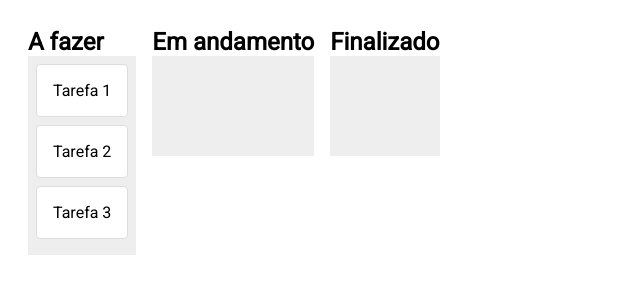
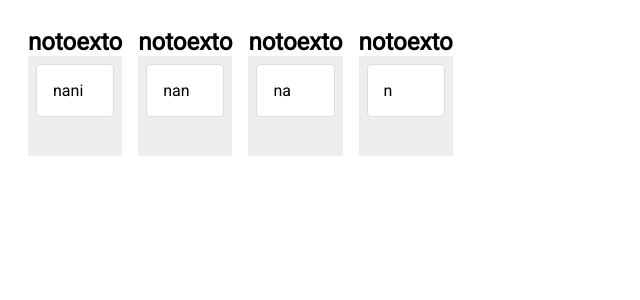
Before and after one commit to AndreVsc/CheckList, a React (Vite) app in the folder Sunf/: page /FormBlock in a window 1280 px wide. Shown: the top 300 px of the page, without its empty margins (0-640 px from the left). Built offline with nearby package versions, Linux system fonts and the light colour scheme.

Commit message:
0.0.2.0v

```diff
--- a/Sunf/src/components/collection/CollectionBlock.css
+++ b/Sunf/src/components/collection/CollectionBlock.css
@@ -13,12 +13,13 @@
     background-color: #f8f8f8;
     min-height: 50px;
     padding: 20px;
-    transition: background-color 0.3s, box-shadow 0.3s; /* Adicionando transição */
+    transition: background-color 0.3s, box-shadow 0.3s,min-height 0.3s; /* Adicionando transição */
 }
 
 #collectionLi:hover {
     box-shadow: rgba(50, 50, 93, 0.25) 0px 13px 27px -5px, rgba(0, 0, 0, 0.3) 0px 8px 16px -8px;
     background-color: #f8f8f8;
+    min-height: 70px;
 }
 
 
--- a/Sunf/src/components/kanban/Kanban.jsx
+++ b/Sunf/src/components/kanban/Kanban.jsx
@@ -5,9 +5,10 @@ import { DragDropContext, Droppable, Draggable } from 'react-beautiful-dnd';
 
 // Dados iniciais para as colunas
 const initialData = {
-  todo: { id: 'todo', title: 'A fazer', items: ['Tarefa 1', 'Tarefa 2', 'Tarefa 3'] },
-  inProgress: { id: 'inProgress', title: 'Em andamento', items: [] },
-  done: { id: 'done', title: 'Finalizado', items: [] },
+  teste:{ id: 'a', title: 'notoexto', items: ['nani'] },
+  testea:{ id: 'aa', title: 'notoexto', items: ['nan'] },
+  testeb:{ id: 'ab', title: 'notoexto', items: ['na'] },
+  testec:{ id: 'ac', title: 'notoexto', items: ['n'] },
 };
 
 const Kanban = () => {
@@ -25,26 +26,22 @@ const Kanban = () => {
       const destinationColumn = columns[destination.droppableId];
       const sourceItems = [...sourceColumn.items];
       const destinationItems = [...destinationColumn.items];
-
       // Remove o item da coluna de origem
       sourceItems.splice(source.index, 1);
-
       // Adiciona o item na coluna de destino
       destinationItems.splice(destination.index, 0, draggableId);
-
       // Atualiza o estado com as colunas modificadas
       setColumns({
-        ...columns,
-        [source.droppableId]: { ...sourceColumn, items: sourceItems },
-        [destination.droppableId]: { ...destinationColumn, items: destinationItems },
-      });
-    } else {
+          ...columns,
+          [source.droppableId]: { ...sourceColumn, items: sourceItems },
+          [destination.droppableId]: { ...destinationColumn, items: destinationItems },
+        });
+      } else {
       // Movimenta o item dentro da mesma coluna
       const column = columns[source.droppableId];
       const newItems = [...column.items];
       newItems.splice(source.index, 1);
       newItems.splice(destination.index, 0, draggableId);
-
       // Atualiza o estado com a coluna modificada
       setColumns({
         ...columns,
--- a/Sunf/src/components/navbar/NavBar.css
+++ b/Sunf/src/components/navbar/NavBar.css
@@ -9,7 +9,7 @@
     box-shadow: 0px;
     border-radius: 0px 0px 7px 7px;
     padding: 0 30px; /* Ajuste conforme necessário */
-    transition: height 0.15s linear, box-shadow 0.1s;
+    transition: height 0.15s, box-shadow 0.1s;
   }
 
   .Navbar-container:hover {
```
